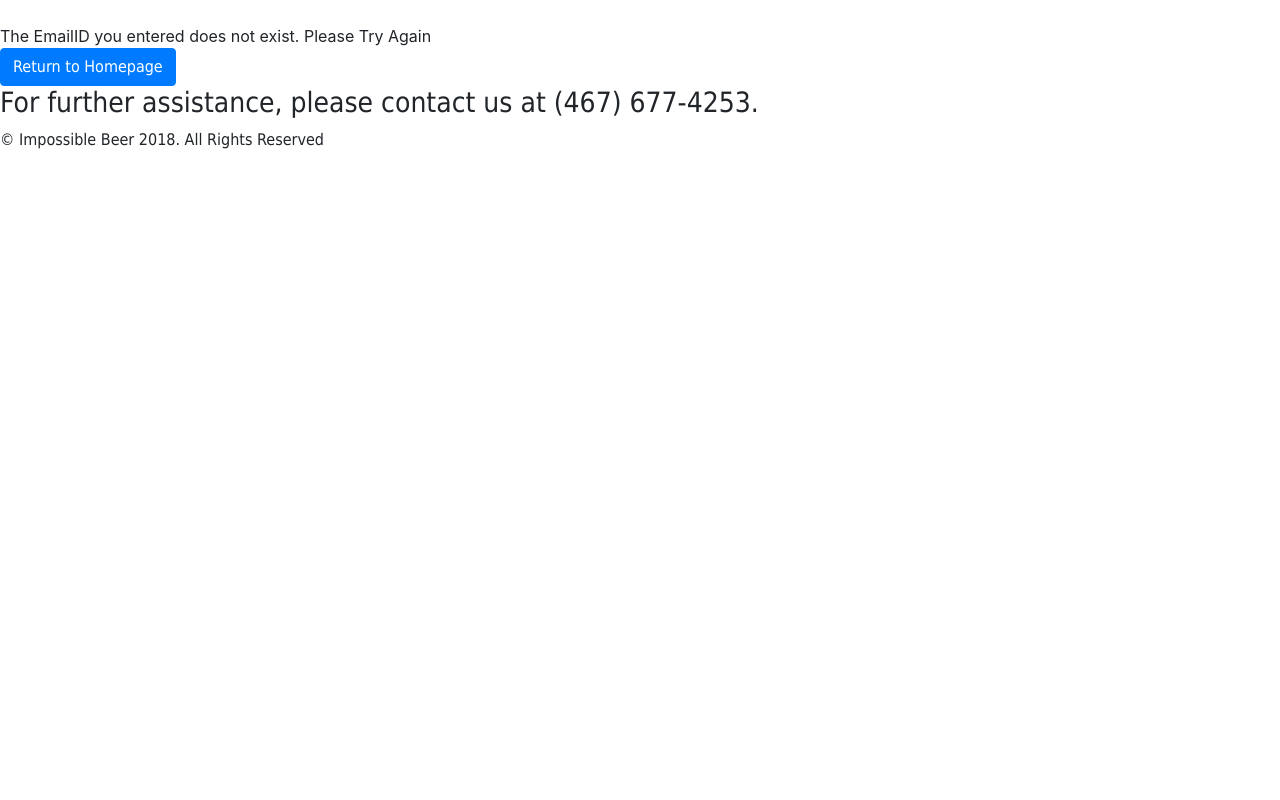
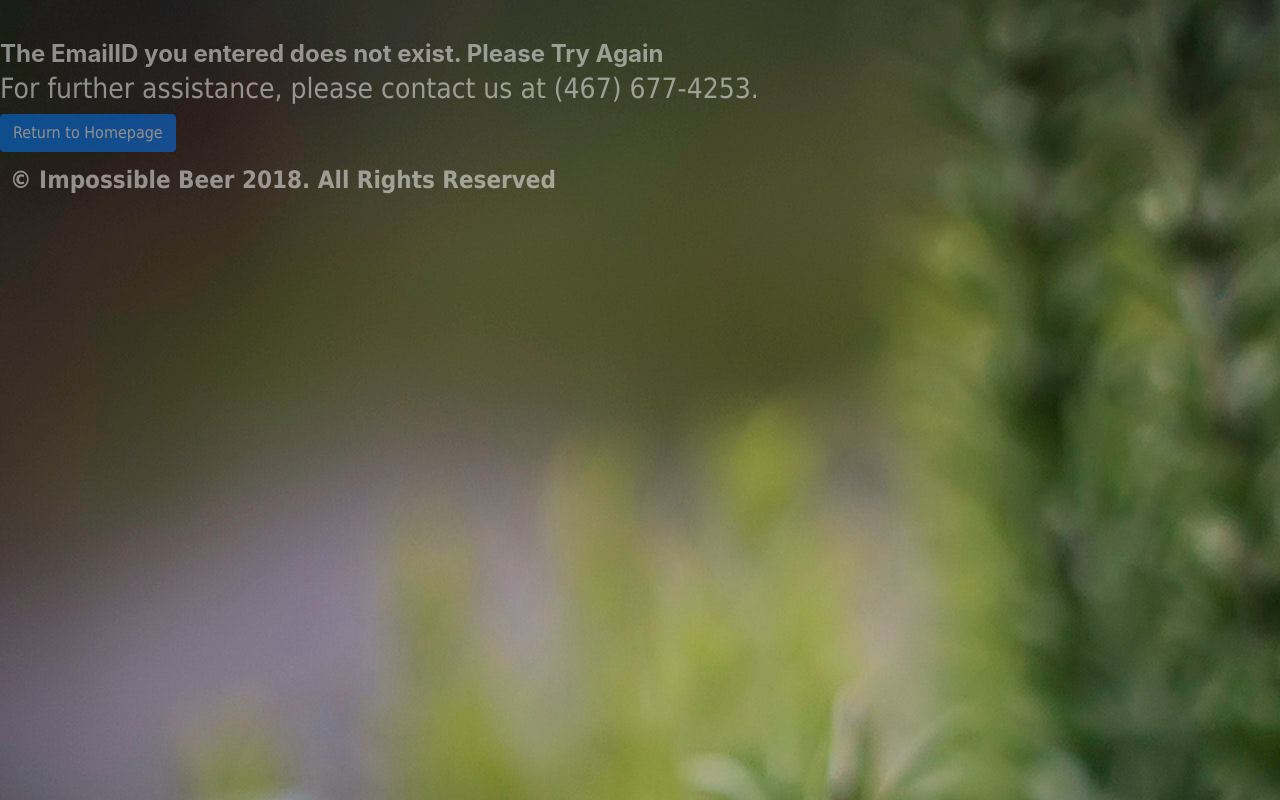
Before and after one commit to amuletum/PFE-FinalProject, a PHP site: page /login.php in a window 1280 px wide. Run offline with PHP 8.4, Linux system fonts and the light colour scheme; data that the repository does not hold is empty.

Commit message:
php update

```diff
--- a/AboutUs.html
+++ b/AboutUs.html
@@ -28,7 +28,7 @@
         </button>
         <div class="collapse navbar-collapse" id="navbarNavAltMarkup">
           <div class="navbar-nav">
-            <a class="nav-item nav-link" href="home_wCarousel.html">Home</a>
+            <a class="nav-item nav-link" href="index.html">Home</a>
             <a class="nav-item nav-link" href="Products.html">Products</a>
             <a class="nav-item nav-link" href="Pricing.html">Pricing</a>
             <a class="nav-item nav-link active" href="#">About Us<span class="sr-only">(current)</span></a>
@@ -59,7 +59,7 @@
             </form>
 
             <div class="dropdown-divider"></div>
-            <a class="dropdown-item" href="home_wCarousel.html#signup">New around here? Sign up</a>
+            <a class="dropdown-item" href="index.html#signup">New around here? Sign up</a>
             </div>
         </nav>
       </div>
@@ -85,6 +85,8 @@
 
 
  </div>
+
+<button onclick="topFunction()" id="myBtn" title="Go to top">Top</button>
 
 
 <DIV id="footer">&copy; Impossible Beer 2018. All Rights Reserved</DIV>
--- a/Pricing.html
+++ b/Pricing.html
@@ -27,7 +27,7 @@
         </button>
         <div class="collapse navbar-collapse" id="navbarNavAltMarkup">
           <div class="navbar-nav">
-            <a class="nav-item nav-link" href="home_wCarousel.html">Home</a>
+            <a class="nav-item nav-link" href="index.html">Home</a>
             <a class="nav-item nav-link" href="Products.html">Products</a>
             <a class="nav-item nav-link active" href="#">Pricing<span class="sr-only">(current)</span></a>
             <a class="nav-item nav-link" href="AboutUs.html">About Us</a>
@@ -57,7 +57,7 @@
               <button id="submit" type="submit" class="btn btnUp">Sign in</button>
             </form>
             <div class="dropdown-divider"></div>
-            <a class="dropdown-item" href="home_wCarousel.html#signup">New around here? Sign up</a>
+            <a class="dropdown-item" href="index.html#signup">New around here? Sign up</a>
           </div>
         </div>
       </nav>
@@ -135,6 +135,8 @@
     </div>
   </div>
 
+<button onclick="topFunction()" id="myBtn" title="Go to top">Top</button>
+
 <DIV id="footer">&copy; Impossible Beer 2018. All Rights Reserved</DIV>
 
 <script>
--- a/Products.html
+++ b/Products.html
@@ -18,7 +18,7 @@
       <DIV id="header">
 
         <nav class="navbar navbar-expand-lg navbar-light" id="nav">
-          <a class="navbar-brand" href="home_wCarousel.html">
+          <a class="navbar-brand" href="index.html">
           <img src="photos/beer_logo.jpg" width="30" height="30" class="d-inline-block align-top" alt="">
           Impossible Beer
           </a>
@@ -57,7 +57,7 @@
                   <button id="submit" type="submit" class="btn btnUp">Sign in</button>
                 </form>
                 <div class="dropdown-divider"></div>
-                <a class="dropdown-item" href="home_wCarousel.html#signup">New around here? Sign up</a>
+                <a class="dropdown-item" href="index.html#signup">New around here? Sign up</a>
               </div>
           </div>
         </nav>
@@ -103,6 +103,8 @@
       </div>
     </DIV>
 
+<button onclick="topFunction()" id="myBtn" title="Go to top">Top</button>
+
 <DIV id="footer">&copy; Impossible Beer 2018. All Rights Reserved</DIV>
 
 <script>
--- a/login.css
+++ b/login.css
@@ -2,3 +2,24 @@
 *{
   font-family: Tahoma, Geneva, sans-serif;
 }
+
+BODY{
+	background-image: url(photos/homeJumbo.jpg);
+	width: 100%;
+	opacity: 50%;
+	color: white;
+	position: center;
+	font-weight: bold;
+	font-size: 24px;
+}
+
+.btu{
+	position: center;
+}
+
+#footer {
+    bottom: 0;
+    width: 100%;
+    height: 50px;
+    padding: 10px;
+}
--- a/login.php
+++ b/login.php
@@ -70,9 +70,9 @@ else{
 
 ?>
 
+<DIV><h3>For further assistance, please contact us at (467) 677-4253.</h3><DIV>
+
 <a class="btn btn-primary" href="#index.html" role="button">Return to Homepage</a>
-
-<DIV><h3>For further assistance, please contact us at (467) 677-4253.</h3><DIV>
 
 <DIV id="footer">&copy; Impossible Beer 2018. All Rights Reserved</DIV>
 
```
Also changed, not shown: signup.php (+23 -1 lines), final.css (line endings or trailing spaces).
